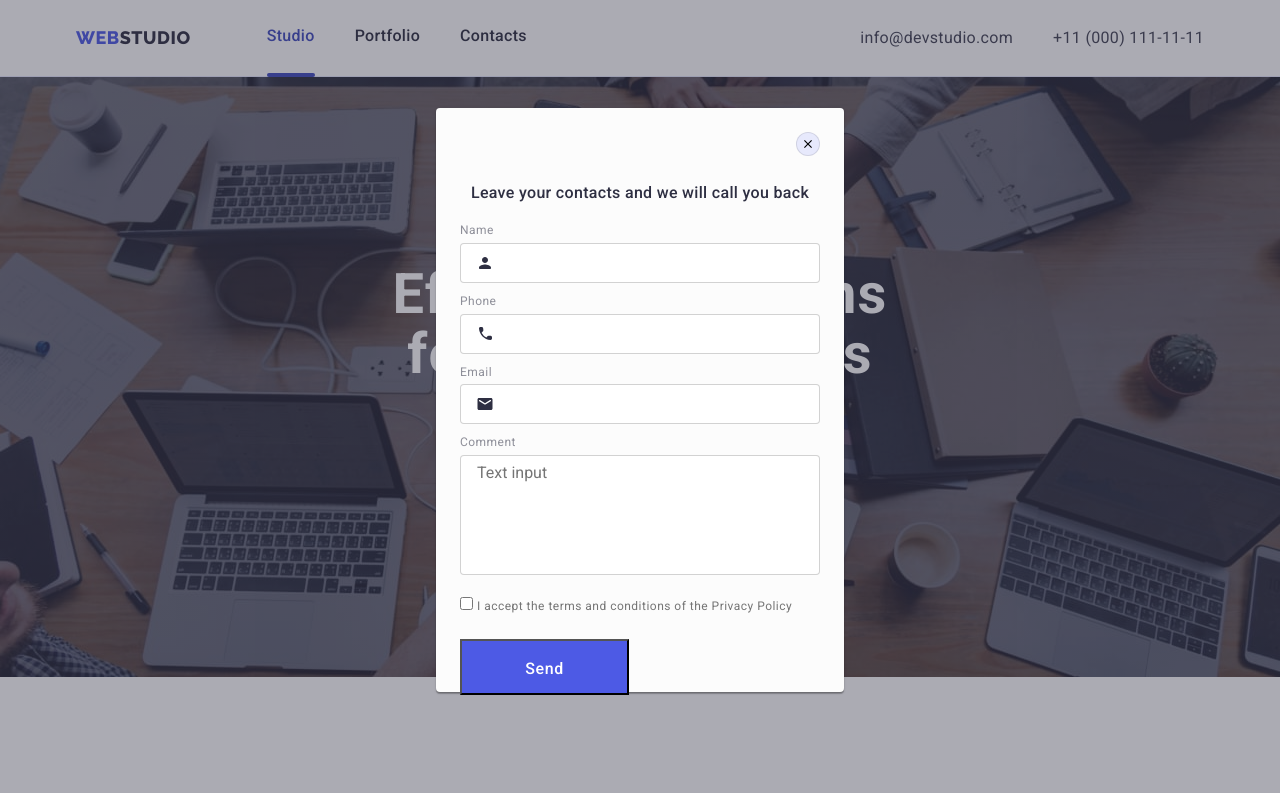
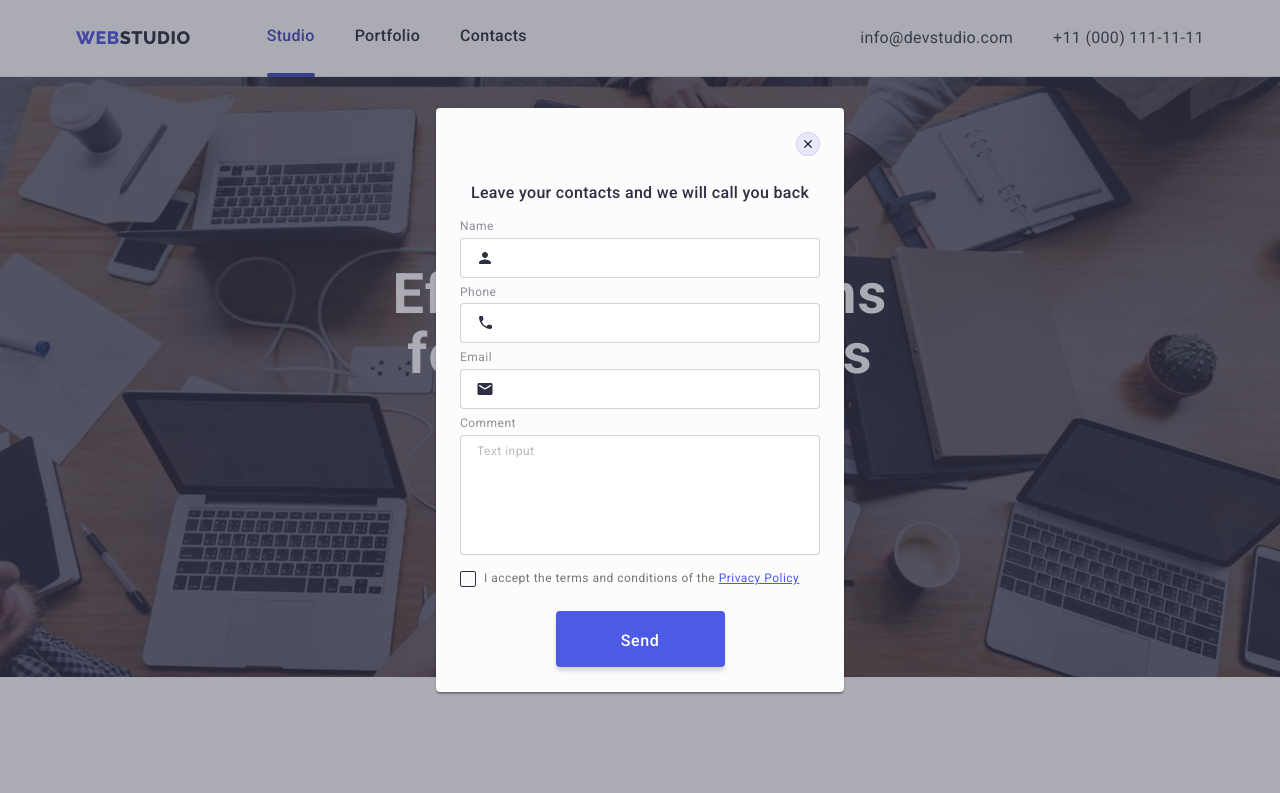
Before and after one commit to YaroslavZamrii/goit-markup-hw-06, a plain HTML site: page index.html in a window 1280 px wide. Both pictures are taken after a click on the button "Order Service". Shown: the top 793 px of the page. Drawn offline with nearby package versions, Linux system fonts and the light colour scheme.

Commit message:
final form

```diff
--- a/css/styles.css
+++ b/css/styles.css
@@ -692,11 +692,11 @@ textarea {
 /*--- Form input modal---*/
 
 .form {
-
 }
 
 .form-field {
-  display: block;
+  display: flex;
+  flex-direction: column;
   margin-bottom: 8px;
 }
 
@@ -705,26 +705,32 @@ textarea {
 }
 
 .form-field:nth-last-child(2) {
+  display: flex;
+  align-items: center;
+  flex-direction: row;
+  gap: 8px;
   margin-bottom: 24px;
 }
 
 .form-label {
   display: inline-block;
   font-size: 12px;
-  line-height: 1.33;
+  line-height: 1.16;
   letter-spacing: 0.04em;
   color: #8e8f99;
 
   margin-bottom: 4px;
 }
+
 .form-input-icon {
   position: relative;
 }
 .form-input {
-  display: inline-block;
   width: 100%;
   height: 40px;
   padding-left: 38px;
+  padding-top: 8px;
+  padding-bottom: 8px;
 
   border: 1px solid rgba(33, 33, 33, 0.2);
   border-radius: 4px;
@@ -732,7 +738,6 @@ textarea {
 
 .form-icon {
   position: absolute;
-  display: block;
   top: 50%;
   left: 16px;
   transform: translateY(-50%);
@@ -761,32 +766,76 @@ textarea {
   overflow: hidden;
 }
 
-.form-field placeholder {
+.form-field textarea::placeholder {
   font-size: 12px;
   line-height: 1.33;
   letter-spacing: 0.04em;
   color: rgba(117, 117, 117, 0.5);
 }
 
+.form-checkbox {
+  position: absolute;
+  width: 1px;
+  height: 1px;
+  margin: -1px;
+  border: 0;
+  padding: 0;
+  clip: rect(0 0 0 0);
+  overflow: hidden;
+}
+.form-checkbox-icon {
+  position: relative;
+  display: flex;
+  align-items: center;
+  justify-content: center;
 
-.form-checkbox {
+  width: 16px;
+  height: 16px;
+
+  border: 1.25px solid #2e2f42;
+  border-radius: 2px;
 }
+
+.form-checkbox-svg {
+  fill: var(--light-background-color);
+  opacity: 0;
+}
+
+.form-checkbox:checked + .form-checkbox-icon {
+  background-color: var(--button-avtive-color);
+  border-color: var(--button-avtive-color);
+  background-origin: border-box;
+}
+.form-checkbox:checked + .form-checkbox-icon .form-checkbox-svg {
+  opacity: 1;
+  fill: var(--light-background-color);
+}
+
 .form-checkbox-label {
   font-size: 12px;
   line-height: 1.33;
   letter-spacing: 0.04em;
   color: #757575;
 }
-
+.form-checkbox-link {
+  color: var(--primary-color);
+}
 .form-button {
   display: block;
+  margin-right: auto;
+  margin-left: auto;
   width: 169px;
   height: 56px;
+
   font-weight: 500;
   font-size: 16px;
-line-height: 1.50;
+  line-height: 1.5;
   letter-spacing: 0.04em;
-color: #FFFFFF;
+  color: #ffffff;
   background-color: var(--primary-color);
+  box-shadow: 0px 4px 4px rgba(0, 0, 0, 0.15);
+  border-radius: 4px;
+  border-color: transparent;
+
   padding: 16px 32px;
 }
--- a/index.html
+++ b/index.html
@@ -425,7 +425,15 @@
 
           <label class="form-field">
             <input class="form-checkbox" type="checkbox" name="policy" />
-            <span class="form-checkbox-label">I accept the terms and conditions of the Privacy Policy</span>
+            <span class="form-checkbox-icon">
+              <svg class="form-checkbox-svg" width="10" height="8">
+                <use href="./images/icons.svg#icon-click"></use>
+              </svg>
+            </span>
+            <span class="form-checkbox-label"
+              >I accept the terms and conditions of the
+              <a class="form-checkbox-link" href="">Privacy Policy</a></span
+            >
           </label>
           <button class="form-button" type="submit">Send</button>
         </form>
```
Lines whose indentation alone changed are shown as unchanged.
